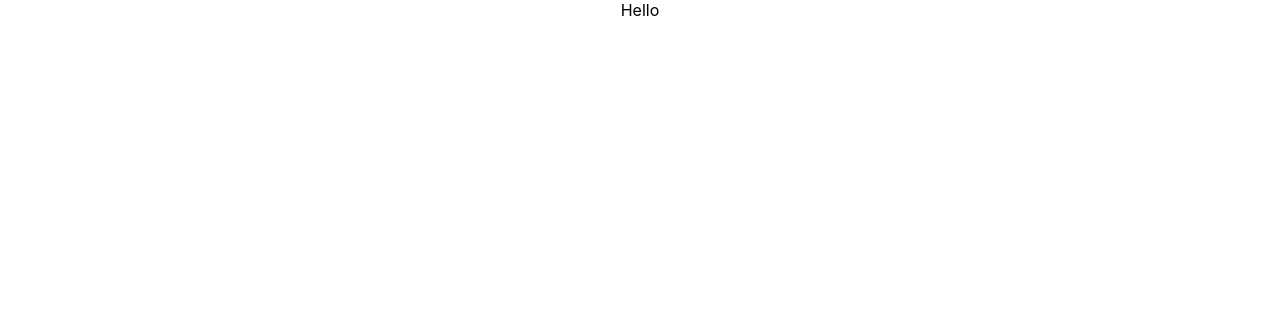
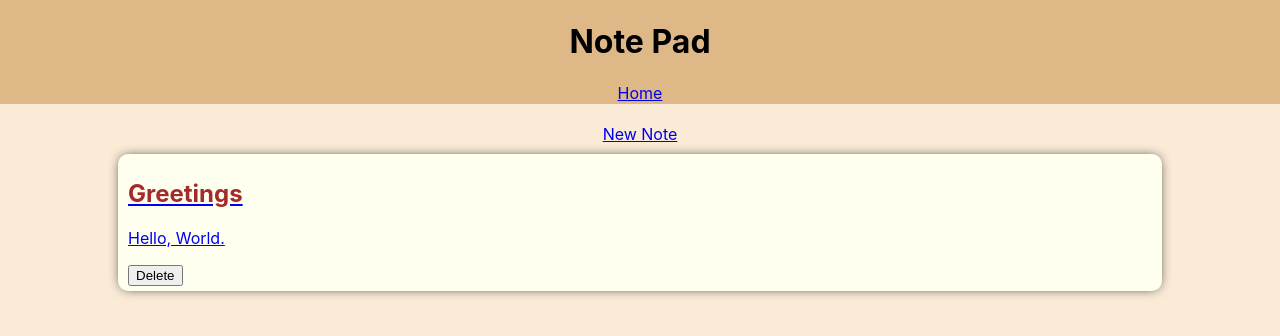
Before and after one commit to Shekinah007/NotePad, a React (Create React App) app in the folder my-app/: page / in a window 1280 px wide. Shown: the top 336 px of the page. Built offline with nearby package versions, Linux system fonts and the light colour scheme.

Commit message:
Features so far: Crteate New note, Delete note, Edit selected note

```diff
--- a/my-app/package.json
+++ b/my-app/package.json
@@ -10,6 +10,7 @@
     "react": "^18.1.0",
     "react-dom": "^18.1.0",
     "react-redux": "^8.0.1",
+    "react-router-dom": "^5.3.3",
     "react-scripts": "5.0.1",
     "web-vitals": "^2.1.4"
   },
--- a/my-app/src/App.js
+++ b/my-app/src/App.js
@@ -2,13 +2,36 @@ import React from "react";
 import logo from "./logo.svg";
 import { Counter } from "./features/counter/Counter";
 import "./App.css";
+import Home from "./features/components/Home";
+import { useSelector } from "react-redux";
+import { BrowserRouter as Router, Route, Switch } from "react-router-dom";
+import Navbar from "./features/components/Navbar";
+import Note from "./features/components/Note";
+import EditNote from "./features/components/EditNote";
 
 {
   /* <img src={logo} className="App-logo" alt="logo" /> */
 }
 
 function App() {
-  return <div className="App">Hello</div>;
+  return (
+    <Router>
+      <div className="App">
+        <Navbar />
+        <Switch>
+          <Route exact path="/">
+            <Home />
+          </Route>
+          <Route exact path="/createNote">
+            <Note />
+          </Route>
+          <Route exact path="/editNote/:id">
+            <EditNote />
+          </Route>
+        </Switch>
+      </div>
+    </Router>
+  );
 }
 
 export default App;
--- a/my-app/src/app/store.js
+++ b/my-app/src/app/store.js
@@ -1,8 +1,10 @@
-import { configureStore } from '@reduxjs/toolkit';
-import counterReducer from '../features/counter/counterSlice';
+import { configureStore } from "@reduxjs/toolkit";
+// import counterReducer from '../features/counter/counterSlice';
+import notesReducer from "../features/reducers/notesSlice";
 
 export const store = configureStore({
   reducer: {
-    counter: counterReducer,
+    // counter: counterReducer,
+    notes: notesReducer,
   },
 });
--- /dev/null
+++ b/my-app/src/features/components/EditNote.jsx
@@ -0,0 +1,52 @@
+import React from "react";
+import { useSelector, useDispatch } from "react-redux";
+import { useParams, useHistory } from "react-router";
+import { allNotes, addNote, deleteNote } from "../reducers/notesSlice";
+import { useState } from "react";
+
+const EditNote = () => {
+  const { id } = useParams();
+  const notes = useSelector(allNotes);
+  let note;
+  notes.forEach((noteItem) => {
+    if (noteItem.id === id) {
+      note = noteItem;
+      console.log(note);
+    }
+  });
+
+  const [title, setTitle] = useState(note.title);
+  const [content, setContent] = useState(note.content);
+
+  const dispatch = useDispatch();
+  const history = useHistory();
+
+  const handleSave = (e) => {
+    // e.preventDefault();
+    dispatch(deleteNote(id));
+    dispatch(addNote(title, content));
+    history.push("/");
+  };
+  return (
+    <div className="EditNote">
+      <form>
+        <label htmlFor={title}></label>
+        <input
+          type="text"
+          value={title}
+          placeholder="Title/Header"
+          onChange={(e) => setTitle(e.target.value)}
+        />
+        <label htmlFor="content"></label>
+        <textarea
+          value={content}
+          placeholder="Content"
+          onChange={(e) => setContent(e.target.value)}
+        />
+      </form>
+      <button onClick={handleSave}>Save</button>
+    </div>
+  );
+};
+
+export default EditNote;
--- a/my-app/src/features/components/Home.jsx
+++ b/my-app/src/features/components/Home.jsx
@@ -1,7 +1,42 @@
 import React from "react";
+import { useDispatch, useSelector } from "react-redux";
+import { Link } from "react-router-dom";
+import { allNotes } from "../reducers/notesSlice";
+import { useParams } from "react-router";
+import { deleteNote } from "../reducers/notesSlice";
 
 const Home = () => {
-  return <div>Home</div>;
+  const dispatch = useDispatch();
+  //   const notes = useSelector((state) => state.notes);
+  const notes = useSelector(allNotes);
+  console.log(notes);
+
+  //   const handleDelete = () => {
+  //     dispatch(deleteNote(note.id));
+  //   };
+
+  const noteList = notes.map((note) => (
+    <article className="notePreview">
+      <Link to={`/editNote/${note.id}`} key={note.id}>
+        <h2>{note.title}</h2>
+        <p>{note.content}</p>
+      </Link>
+      <button
+        onClick={() => {
+          dispatch(deleteNote(note.id));
+        }}
+      >
+        Delete
+      </button>
+    </article>
+  ));
+
+  return (
+    <div>
+      <Link to="/createNote">New Note</Link>
+      {noteList}
+    </div>
+  );
 };
 
 export default Home;
--- /dev/null
+++ b/my-app/src/features/components/Navbar.jsx
@@ -0,0 +1,13 @@
+import React from "react";
+import { Link } from "react-router-dom";
+
+const Navbar = () => {
+  return (
+    <div className="Navbar">
+      <h1>Note Pad</h1>
+      <Link to="/">Home</Link>
+    </div>
+  );
+};
+
+export default Navbar;
--- /dev/null
+++ b/my-app/src/features/components/Note.jsx
@@ -0,0 +1,41 @@
+import React, { useState } from "react";
+import { useDispatch, useSelector } from "react-redux";
+import { useHistory } from "react-router";
+import { addNote } from "../reducers/notesSlice";
+
+const Note = () => {
+  const [title, setTitle] = useState("");
+  const [content, setContent] = useState("");
+
+  const dispatch = useDispatch();
+  const history = useHistory();
+
+  const handleSave = (e) => {
+    e.preventDefault();
+    dispatch(addNote(title, content));
+    history.push("/");
+  };
+
+  return (
+    <div className="Note">
+      <form>
+        <label htmlFor="title"></label>
+        <input
+          type="text"
+          value={title}
+          placeholder="Title/Header"
+          onChange={(e) => setTitle(e.target.value)}
+        />
+        <label htmlFor="content"></label>
+        <textarea
+          value={content}
+          placeholder="Content"
+          onChange={(e) => setContent(e.target.value)}
+        />
+      </form>
+      <button onClick={handleSave}>Save</button>
+    </div>
+  );
+};
+
+export default Note;
--- /dev/null
+++ b/my-app/src/features/reducers/notesSlice.js
@@ -0,0 +1,44 @@
+import { createSlice, nanoid } from "@reduxjs/toolkit";
+import { useSelector } from "react-redux";
+
+const initialState = [
+  {
+    id: nanoid(),
+    title: "Greetings",
+    content: "Hello, World.",
+  },
+];
+
+const notesSlice = createSlice({
+  name: "notes",
+  initialState,
+  reducers: {
+    addNote: {
+      reducer(state, action) {
+        state.push(action.payload);
+      },
+      prepare(title, content) {
+        return {
+          payload: {
+            id: nanoid(),
+            title,
+            content,
+          },
+        };
+      },
+    },
+    deleteNote: {
+      reducer(state, action) {
+        for (let i = 0; i < state.length; i++) {
+          if (state[i].id === action.payload) {
+            state.splice(i, 1);
+          }
+        }
+      },
+    },
+  },
+});
+
+export const allNotes = (state) => state.notes;
+export const { addNote, deleteNote } = notesSlice.actions;
+export default notesSlice.reducer;
--- a/my-app/src/index.css
+++ b/my-app/src/index.css
@@ -5,9 +5,78 @@ body {
     sans-serif;
   -webkit-font-smoothing: antialiased;
   -moz-osx-font-smoothing: grayscale;
+  margin: 0;
+  padding: 0;
+  min-height: 100vh;
 }
 
 code {
   font-family: source-code-pro, Menlo, Monaco, Consolas, 'Courier New',
     monospace;
 }
+
+.App {
+  min-height: 100vh;
+  background-color: antiquewhite;
+  display: flex;
+  flex-direction: column;
+  align-items: center;
+  /* justify-content: center; */
+}
+
+.Navbar {
+  width: 100vw;
+  /* position: absolute; */
+  /* top: 0; */
+  margin-bottom: 20px;
+  background-color: burlywood;
+  padding-block: 1px;
+}
+
+.Note {
+  /* background-color: red; */
+  display: flex;
+  flex-direction: column;
+  align-items: center;
+  justify-content: center;
+  /* height: 70vh; */
+  /* width: 90vw; */
+}
+form {
+  display: flex;
+  flex-direction: column;
+  align-items: center;
+  justify-content: center;
+  border-radius: 10px;
+  background-color: ivory;
+}
+
+input, textarea {
+  width: 80vw;
+  border-radius: 8px;
+  border: none;
+  font-family: cursive;
+}
+input{
+  padding: 10px;
+  font-weight: 800;
+}
+textarea {
+  height: 60vh;
+  padding: 10px;
+}
+
+.notePreview {
+  background-color: ivory;
+  padding: 5px;
+  width: 80vw;
+  text-align: left;
+  padding-inline: 10px;
+  margin-block: 10px;
+  border-radius: 10px;
+  box-shadow: 0px 0px 12px -3px rgba(0,0,0,0.88);
+  box-shadow: 0px 0px 12px -3px rgba(0,0,0,0.88);
+}
+.notePreview h2 {
+  color: brown;
+}
```
Also changed, not shown: 1 other file (tests, documents, lock files or other folders).
